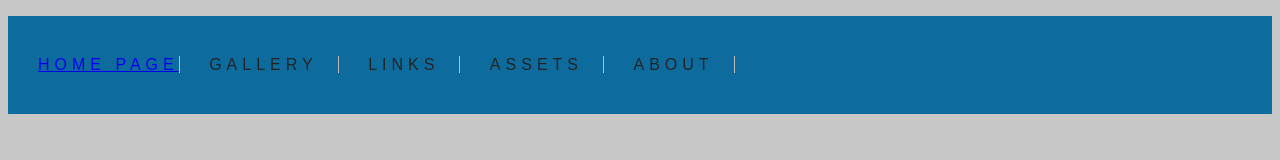
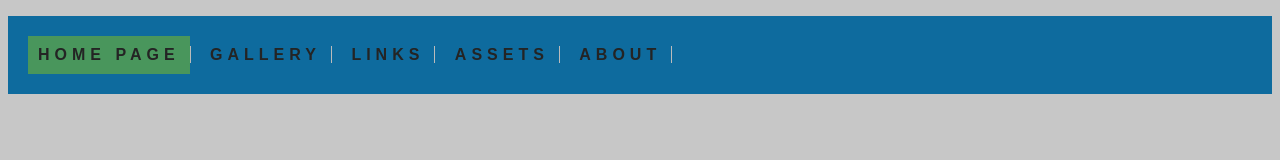
Before and after one commit to BCDelta/Artchanny-Portfolio, a plain HTML site: page index.html in a window 1280 px wide. Drawn offline with Linux system fonts and the light colour scheme.

Commit message:
Update styles.css

```diff
--- a/styles.css
+++ b/styles.css
@@ -2,14 +2,25 @@
 a.pageTabs:link, a.pageTabs:visited {
         color: rgb(36, 36, 36);
         padding: 10px;
-        padding: 10px 20px;
+        text-align: center;
+        text-decoration: none;
+        display: inline-block;
+}
+a.active:link, a.active:visited {
+        color: rgb(36, 36, 36);
+        padding: 10px;
         text-align: center;
         text-decoration: none;
         display: inline-block;
 }
 
-a.pageTabs:hover, a.pageTabs:active {
-    background-color: rgb(15, 102, 37);
+a.pageTabs:hover{
+        background-color: rgb(73, 150, 92);
+        color: rgb(255, 255, 255);
+}
+
+a.active {
+        background-color: rgb(73, 150, 92);
         color: rgb(255, 255, 255);
 }
 
@@ -19,11 +30,13 @@ li {
   }
 
 #navPanel {
+
         background-color: rgb(14, 107, 158);
         text-transform: uppercase;
         letter-spacing: 5px;
-    padding: 30px;
+        padding: 20px;
         font-family: Arial, Helvetica, sans-serif;
+        font-weight: bold;
 }
 body{
         background: rgb(199, 199, 199);
```
Lines whose indentation alone changed are shown as unchanged.
